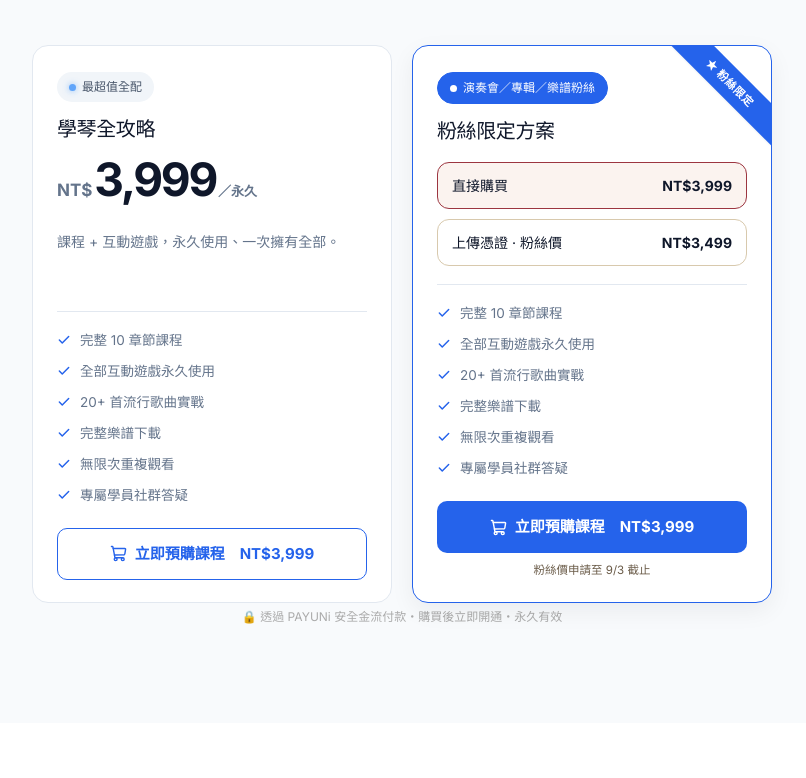
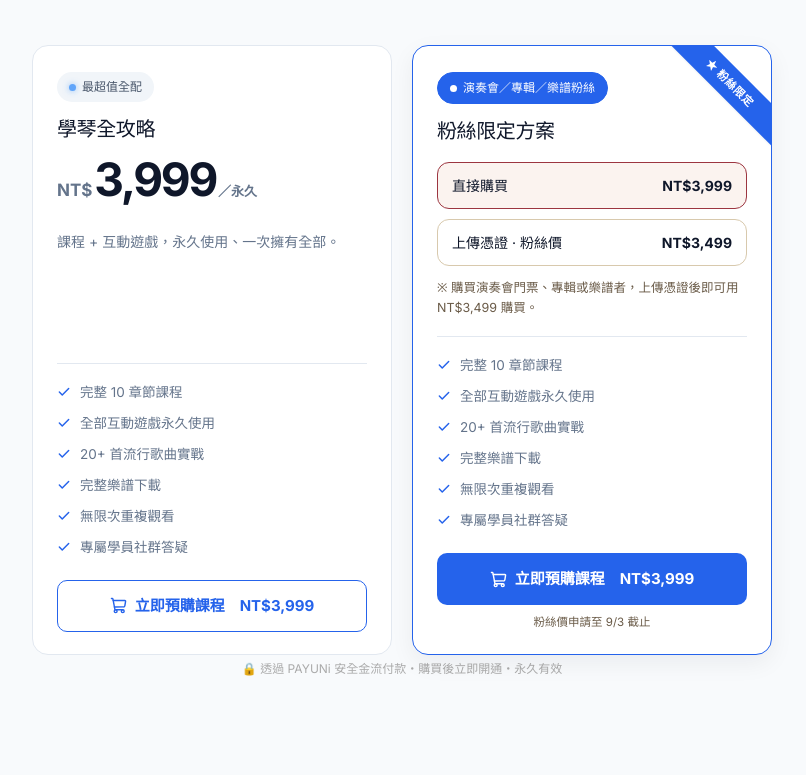
Before and after one commit to inrecmusic/inrecord, a Next.js app: page / in a window 1280 px wide. Shown: the part 8506-9284 px from the top of the page, without its empty margins (238-1044 px from the left). Built offline with nearby package versions, Linux system fonts and the light colour scheme; no server answers.

Commit message:
copy(fan): 粉絲卡加資格說明（購買演奏會門票/專輯/樂譜者上傳憑證享 $3,499）
Co-Authored-By: Claude Opus 4.8 <noreply@anthropic.com>

```diff
--- a/app/HomeClient.jsx
+++ b/app/HomeClient.jsx
@@ -773,6 +773,11 @@ export default function HomeClient({ sale }) {
                     </label>
                   )}
                 </div>
+                {isFanProofOpen() && (
+                  <p style={{ fontSize: 12.5, color: "#6a5b48", margin: "-2px 0 14px", lineHeight: 1.6 }}>
+                    ※ 購買演奏會門票、專輯或樂譜者，上傳憑證後即可用 NT$3,499 購買。
+                  </p>
+                )}
                 <ul className={styles.planFeatures}>
                   {PLANS[1].features.map(f => <li key={f}><Check size={14} strokeWidth={2.5} />{f}</li>)}
                 </ul>
```
